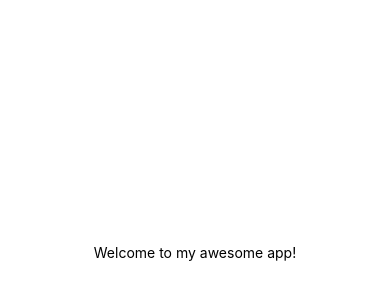
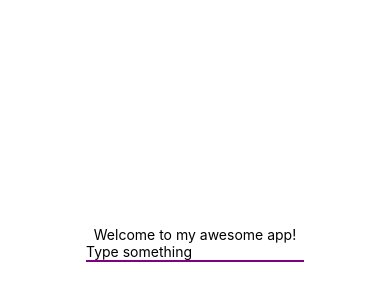
Before and after one commit to hysaryn/cs5520-sp24-project1, a React Native app: screen / in a window 390 px wide. Shown: the part 170-470 px from the top of the page. Built offline with nearby package versions, Linux system fonts and the light colour scheme.

Commit message:
add text input and onchangehandler

```diff
--- a/App.js
+++ b/App.js
@@ -1,13 +1,28 @@
 import { StatusBar } from 'expo-status-bar';
-import { StyleSheet, Text, View } from 'react-native';
+import { StyleSheet, Text, TextInput, View } from 'react-native';
 import Header from './components/Header';
+import { useState } from 'react';
 
 export default function App() {
   const appName = "my awesome app";
+  const [text, setText] = useState("");
+
+  //callback function
+  function changeTextHandler(changedText){
+    console.log("user is typing", changedText);
+    setText(changedText);
+  }
   return (
     <View style={styles.container}>
       <StatusBar style="auto" />
-      <Header name = "my awesome app" version = {2}/>
+      <Header name = {appName} version = {2}/>
+      <TextInput
+      placeholder = "Type something"
+      style = {styles.input}
+      value = {text}
+      onChangeText = {changeTextHandler}
+      />
+      <Text> {text} </Text>
     </View>
   );
 }
@@ -19,4 +34,9 @@ const styles = StyleSheet.create({
     alignItems: 'center',
     justifyContent: 'center',
   },
+
+  input:{
+    borderBottomWidth:2,
+    borderBottomColor: "purple"
+  }
 });
--- a/components/Header.js
+++ b/components/Header.js
@@ -1,11 +1,10 @@
 import { StyleSheet, Text, View } from 'react-native'
 import React from 'react'
 
-export default function Header(props) {
-  console.log(props)
+export default function Header({name}) {
   return (
     <View>
-      <Text>Welcome to {props.name}!</Text>
+      <Text>Welcome to {name}!</Text>
     </View>
   )
 }
```
